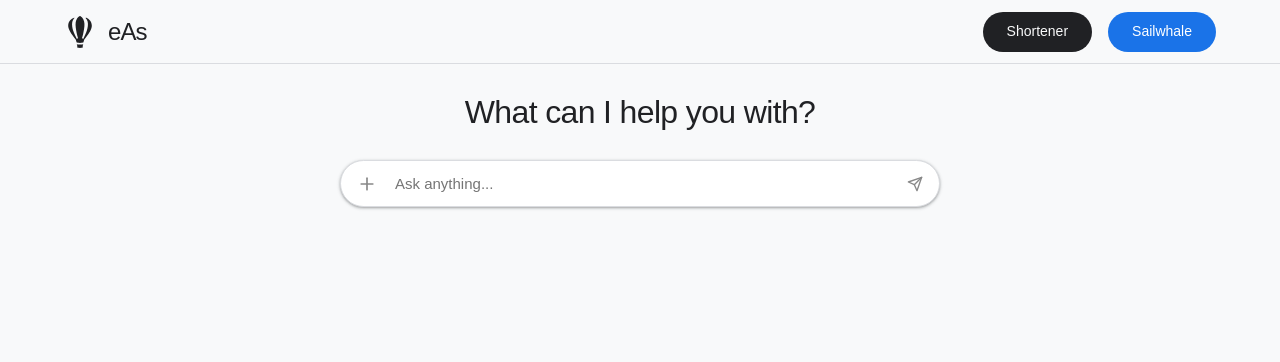
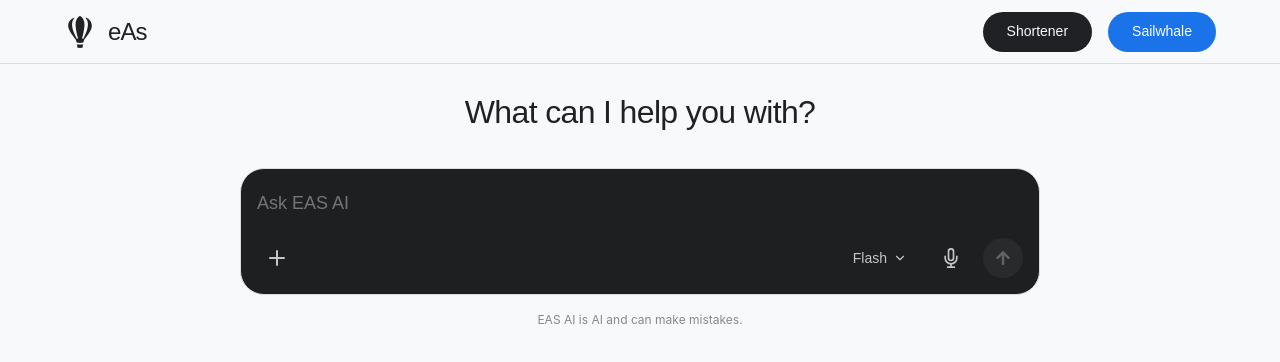
Before and after one commit to zerotowerszero-cyber/eAs, a Next.js app: page /ai in a window 1280 px wide. Shown: the top 362 px of the page. Built offline with nearby package versions, Linux system fonts and the light colour scheme; a web font is replaced by a local one.

Commit message:
feat: redesign ChatUI to match complex input container and chat bubbles

```diff
--- a/src/components/ChatUI.tsx
+++ b/src/components/ChatUI.tsx
@@ -3,7 +3,8 @@
 import React, { useState, useRef, useEffect } from 'react';
 import ReactMarkdown from 'react-markdown';
 import remarkGfm from 'remark-gfm';
-import { FiPlus, FiSend, FiX } from 'react-icons/fi';
+import { FiPlus, FiMic, FiChevronDown, FiThumbsUp, FiThumbsDown, FiRefreshCw, FiCopy, FiMoreHorizontal, FiX } from 'react-icons/fi';
+import { FaArrowUp } from 'react-icons/fa';
 
 type Role = 'user' | 'model';
 
@@ -26,6 +27,7 @@ export default function ChatUI() {
   const [loading, setLoading] = useState(false);
   const [selectedFile, setSelectedFile] = useState<File | null>(null);
   const [filePreview, setFilePreview] = useState<string | null>(null);
+  const [selectedModel, setSelectedModel] = useState('Flash');
 
   const messagesEndRef = useRef<HTMLDivElement>(null);
   const fileInputRef = useRef<HTMLInputElement>(null);
@@ -56,6 +58,10 @@ export default function ChatUI() {
     if (fileInputRef.current) {
       fileInputRef.current.value = '';
     }
+  };
+
+  const copyToClipboard = (text: string) => {
+    navigator.clipboard.writeText(text);
   };
 
   const handleSubmit = async (e?: React.FormEvent) => {
@@ -156,7 +162,7 @@ export default function ChatUI() {
           key={index}
           src={`data:${part.inlineData.mimeType};base64,${part.inlineData.data}`}
           alt="User upload"
-          style={{ maxWidth: '100%', maxHeight: '400px', objectFit: 'contain', borderRadius: '4px', marginTop: '8px', border: '1px solid #333' }}
+          style={{ maxWidth: '100%', maxHeight: '400px', objectFit: 'contain', borderRadius: '16px', marginTop: '8px' }}
         />
       );
     }
@@ -172,21 +178,33 @@ export default function ChatUI() {
         {/* Dynamic Chat / Input Layout */}
         {messages.length === 0 ? (
           <div style={{ flex: 1, display: 'flex', flexDirection: 'column', justifyContent: 'center', alignItems: 'center', padding: '24px' }}>
-            <h2 style={{ fontSize: '32px', fontWeight: 500, marginBottom: '24px', letterSpacing: '-0.02em' }}>What can I help you with?</h2>
+            <h2 style={{ fontSize: '32px', fontWeight: 500, marginBottom: '32px', letterSpacing: '-0.02em', color: 'var(--foreground)' }}>What can I help you with?</h2>
 
-            <div style={{ width: '100%', maxWidth: '600px', display: 'flex', flexDirection: 'column' }}>
+            <div style={{ width: '100%', maxWidth: '800px', display: 'flex', flexDirection: 'column', background: '#1e1f20', borderRadius: '24px', padding: '16px', border: '1px solid var(--border)' }}>
+
               {filePreview && (
-                <div style={{ alignSelf: 'flex-start', marginBottom: '12px', position: 'relative', display: 'inline-block' }}>
-                  <img src={filePreview} alt="preview" style={{ height: '64px', objectFit: 'contain', borderRadius: '4px', border: '1px solid var(--border)', background: 'var(--surface)' }} />
+                <div style={{ alignSelf: 'flex-start', marginBottom: '16px', position: 'relative', display: 'inline-block' }}>
+                  <img src={filePreview} alt="preview" style={{ height: '80px', objectFit: 'contain', borderRadius: '12px' }} />
                   <button
                     onClick={removeFile}
-                    style={{ position: 'absolute', top: '-8px', right: '-8px', background: 'var(--foreground)', color: 'var(--background)', border: 'none', borderRadius: '50%', width: '20px', height: '20px', display: 'flex', alignItems: 'center', justifyContent: 'center', cursor: 'pointer', fontSize: '12px', boxShadow: 'var(--shadow-sm)' }}
+                    style={{ position: 'absolute', top: '-8px', right: '-8px', background: '#333', color: '#fff', border: 'none', borderRadius: '50%', width: '24px', height: '24px', display: 'flex', alignItems: 'center', justifyContent: 'center', cursor: 'pointer', fontSize: '14px' }}
                   ><FiX /></button>
                 </div>
               )}
-              <form onSubmit={handleSubmit} style={{
-                display: 'flex', alignItems: 'center', background: 'var(--surface)', border: '1px solid var(--border)', borderRadius: '24px', padding: '4px 8px', width: '100%', boxShadow: 'var(--shadow-sm)'
-              }}>
+
+              <form onSubmit={handleSubmit} style={{ display: 'flex', flexDirection: 'column', width: '100%' }}>
+
+                <input
+                  type="text"
+                  value={input}
+                  onChange={e => setInput(e.target.value)}
+                  placeholder="Ask EAS AI"
+                  style={{ width: '100%', background: 'transparent', border: 'none', color: '#e3e3e3', fontSize: '18px', outline: 'none', padding: '8px 0', marginBottom: '16px' }}
+                />
+
+                <div style={{ display: 'flex', alignItems: 'center', justifyContent: 'space-between' }}>
+
+                  <div style={{ display: 'flex', alignItems: 'center', gap: '8px' }}>
                     <input
                       type="file"
                       accept="image/*"
@@ -197,59 +215,95 @@ export default function ChatUI() {
                     <button
                       type="button"
                       onClick={() => fileInputRef.current?.click()}
-                  style={{ background: 'transparent', border: 'none', color: '#888', fontSize: '20px', cursor: 'pointer', display: 'flex', alignItems: 'center', justifyContent: 'center', width: '36px', height: '36px', borderRadius: '50%' }}
+                      style={{ background: 'transparent', border: 'none', color: '#c4c7c5', fontSize: '24px', cursor: 'pointer', display: 'flex', alignItems: 'center', justifyContent: 'center', width: '40px', height: '40px', borderRadius: '50%' }}
                       className="hover-bg-surface"
                     >
                       <FiPlus />
                     </button>
-                <input
-                  type="text"
-                  value={input}
-                  onChange={e => setInput(e.target.value)}
-                  placeholder="Ask anything..."
-                  style={{ flex: 1, background: 'transparent', border: 'none', color: 'var(--foreground)', fontSize: '15px', padding: '10px', outline: 'none' }}
-                />
+                  </div>
+
+                  <div style={{ display: 'flex', alignItems: 'center', gap: '12px' }}>
+
+                    <button type="button" style={{ background: 'transparent', border: 'none', color: '#c4c7c5', display: 'flex', alignItems: 'center', gap: '6px', fontSize: '14px', cursor: 'pointer', padding: '8px 12px', borderRadius: '16px' }} className="hover-bg-surface">
+                      {selectedModel} <FiChevronDown />
+                    </button>
+
+                    <button type="button" style={{ background: 'transparent', border: 'none', color: '#c4c7c5', fontSize: '20px', cursor: 'pointer', display: 'flex', alignItems: 'center', justifyContent: 'center', width: '40px', height: '40px', borderRadius: '50%' }} className="hover-bg-surface">
+                      <FiMic />
+                    </button>
+
                     <button
                       type="submit"
                       disabled={loading || (!input.trim() && !selectedFile)}
-                  style={{ background: input.trim() || selectedFile ? 'var(--foreground)' : 'transparent', border: 'none', color: input.trim() || selectedFile ? 'var(--background)' : '#888', fontSize: '16px', cursor: (input.trim() || selectedFile) && !loading ? 'pointer' : 'not-allowed', display: 'flex', alignItems: 'center', justifyContent: 'center', width: '32px', height: '32px', borderRadius: '50%', transition: 'all 0.2s' }}
+                      style={{
+                        background: input.trim() || selectedFile ? '#3169f6' : '#282a2c',
+                        border: 'none',
+                        color: input.trim() || selectedFile ? '#fff' : '#5f6368',
+                        fontSize: '16px', cursor: (input.trim() || selectedFile) && !loading ? 'pointer' : 'not-allowed', display: 'flex', alignItems: 'center', justifyContent: 'center', width: '40px', height: '40px', borderRadius: '50%', transition: 'all 0.2s'
+                      }}
                     >
-                  <FiSend />
+                      <FaArrowUp />
                     </button>
+
+                  </div>
+
+                </div>
               </form>
+            </div>
+            <div style={{ marginTop: '16px', fontSize: '12px', color: '#888' }}>
+              EAS AI is AI and can make mistakes.
             </div>
           </div>
         ) : (
           <>
             {/* Chat History */}
             <div style={{ flex: 1, overflowY: 'auto', padding: '0 24px', display: 'flex', flexDirection: 'column', alignItems: 'center' }}>
-              <div style={{ width: '100%', maxWidth: '800px', display: 'flex', flexDirection: 'column', gap: '24px', paddingBottom: '100px', paddingTop: '32px' }}>
+              <div style={{ width: '100%', maxWidth: '800px', display: 'flex', flexDirection: 'column', gap: '32px', paddingBottom: '160px', paddingTop: '32px' }}>
                 {messages.map((msg, idx) => (
-                  <div key={idx} style={{ display: 'flex', gap: '16px', flexDirection: msg.role === 'user' ? 'row-reverse' : 'row' }}>
-                    <div style={{ width: '28px', height: '28px', borderRadius: '4px', flexShrink: 0,
-                      background: msg.role === 'user' ? 'var(--border)' : 'var(--foreground)',
-                      color: msg.role === 'user' ? 'var(--foreground)' : 'var(--background)',
-                      display: 'flex', alignItems: 'center', justifyContent: 'center', fontWeight: 'bold', fontSize: '12px'
-                    }}>
-                      {msg.role === 'user' ? 'U' : 'AI'}
-                    </div>
+                  <div key={idx} style={{ display: 'flex', flexDirection: 'column', alignItems: msg.role === 'user' ? 'flex-end' : 'flex-start', width: '100%' }}>
+
+                    {msg.role === 'user' ? (
                       <div style={{
                         maxWidth: '85%',
-                      padding: '0px',
-                      fontSize: '15px',
+                        background: '#1e1f20',
+                        padding: '12px 20px',
+                        borderRadius: '24px',
+                        fontSize: '16px',
                         lineHeight: '1.6',
-                      color: 'var(--foreground)',
-                      alignSelf: msg.role === 'user' ? 'flex-end' : 'flex-start'
+                        color: '#e3e3e3'
                       }}>
                         {msg.parts.map((p, i) => renderPart(p, i))}
                       </div>
+                    ) : (
+                      <div style={{ width: '100%' }}>
+                        <div style={{
+                          width: '100%',
+                          fontSize: '16px',
+                          lineHeight: '1.6',
+                          color: 'var(--foreground)',
+                          marginBottom: '12px'
+                        }}>
+                          {msg.parts.map((p, i) => renderPart(p, i))}
+                        </div>
+
+                        {/* Action Row for AI Message */}
+                        {!loading || idx !== messages.length - 1 ? (
+                          <div style={{ display: 'flex', alignItems: 'center', gap: '8px', color: '#c4c7c5' }}>
+                            <button className="action-btn" title="Good response"><FiThumbsUp /></button>
+                            <button className="action-btn" title="Bad response"><FiThumbsDown /></button>
+                            <button className="action-btn" title="Regenerate"><FiRefreshCw /></button>
+                            <button className="action-btn" title="Copy" onClick={() => copyToClipboard(msg.parts[0]?.text || '')}><FiCopy /></button>
+                            <button className="action-btn" title="More"><FiMoreHorizontal /></button>
+                          </div>
+                        ) : null}
+                      </div>
+                    )}
+
                   </div>
                 ))}
+
                 {loading && messages[messages.length - 1]?.role !== 'model' && (
-                  <div style={{ display: 'flex', gap: '16px' }}>
-                    <div style={{ width: '28px', height: '28px', borderRadius: '4px', flexShrink: 0, background: 'var(--foreground)', color: 'var(--background)', display: 'flex', alignItems: 'center', justifyContent: 'center', fontWeight: 'bold', fontSize: '12px' }}>
-                      AI
-                    </div>
+                  <div style={{ display: 'flex', flexDirection: 'column', alignItems: 'flex-start', width: '100%' }}>
                     <div className="typing-indicator" style={{ display: 'flex', alignItems: 'center', gap: '4px', height: '28px' }}>
                       <div className="dot"></div><div className="dot"></div><div className="dot"></div>
                     </div>
@@ -260,23 +314,33 @@ export default function ChatUI() {
             </div>
 
             {/* Bottom Input Area */}
-            <div style={{ position: 'absolute', bottom: 0, left: 0, right: 0, padding: '16px 24px', display: 'flex', justifyContent: 'center', background: 'linear-gradient(to top, var(--background) 80%, transparent)' }}>
-              <div style={{ width: '100%', maxWidth: '800px', display: 'flex', flexDirection: 'column' }}>
+            <div style={{ position: 'absolute', bottom: 0, left: 0, right: 0, padding: '16px 24px', display: 'flex', flexDirection: 'column', alignItems: 'center', background: 'linear-gradient(to top, var(--background) 90%, transparent)' }}>
+
+              <div style={{ width: '100%', maxWidth: '800px', display: 'flex', flexDirection: 'column', background: '#1e1f20', borderRadius: '24px', padding: '16px', border: '1px solid var(--border)' }}>
 
                 {filePreview && (
-                  <div style={{ alignSelf: 'flex-start', marginBottom: '8px', position: 'relative', display: 'inline-block' }}>
-                    <img src={filePreview} alt="preview" style={{ height: '56px', objectFit: 'contain', borderRadius: '4px', border: '1px solid var(--border)', background: 'var(--surface)' }} />
+                  <div style={{ alignSelf: 'flex-start', marginBottom: '16px', position: 'relative', display: 'inline-block' }}>
+                    <img src={filePreview} alt="preview" style={{ height: '80px', objectFit: 'contain', borderRadius: '12px' }} />
                     <button
                       onClick={removeFile}
-                      style={{ position: 'absolute', top: '-6px', right: '-6px', background: 'var(--foreground)', color: 'var(--background)', border: 'none', borderRadius: '50%', width: '18px', height: '18px', display: 'flex', alignItems: 'center', justifyContent: 'center', cursor: 'pointer', fontSize: '12px', boxShadow: 'var(--shadow-sm)' }}
+                      style={{ position: 'absolute', top: '-8px', right: '-8px', background: '#333', color: '#fff', border: 'none', borderRadius: '50%', width: '24px', height: '24px', display: 'flex', alignItems: 'center', justifyContent: 'center', cursor: 'pointer', fontSize: '14px' }}
                     ><FiX /></button>
                   </div>
                 )}
 
-                <form onSubmit={handleSubmit} style={{
-                  display: 'flex', alignItems: 'center', background: 'var(--surface)', border: '1px solid var(--border)', borderRadius: '24px', padding: '4px 8px', width: '100%', boxShadow: 'var(--shadow-sm)'
-                }}>
+                <form onSubmit={handleSubmit} style={{ display: 'flex', flexDirection: 'column', width: '100%' }}>
 
+                  <input
+                    type="text"
+                    value={input}
+                    onChange={e => setInput(e.target.value)}
+                    placeholder="Ask EAS AI"
+                    style={{ width: '100%', background: 'transparent', border: 'none', color: '#e3e3e3', fontSize: '16px', outline: 'none', padding: '4px 0', marginBottom: '12px' }}
+                  />
+
+                  <div style={{ display: 'flex', alignItems: 'center', justifyContent: 'space-between' }}>
+
+                    <div style={{ display: 'flex', alignItems: 'center', gap: '8px' }}>
                       <input
                         type="file"
                         accept="image/*"
@@ -287,28 +351,43 @@ export default function ChatUI() {
                       <button
                         type="button"
                         onClick={() => fileInputRef.current?.click()}
-                    style={{ background: 'transparent', border: 'none', color: '#888', fontSize: '20px', cursor: 'pointer', display: 'flex', alignItems: 'center', justifyContent: 'center', width: '36px', height: '36px', borderRadius: '50%' }}
+                        style={{ background: 'transparent', border: 'none', color: '#c4c7c5', fontSize: '20px', cursor: 'pointer', display: 'flex', alignItems: 'center', justifyContent: 'center', width: '36px', height: '36px', borderRadius: '50%' }}
                         className="hover-bg-surface"
                       >
                         <FiPlus />
                       </button>
+                    </div>
 
-                  <input
-                    type="text"
-                    value={input}
-                    onChange={e => setInput(e.target.value)}
-                    placeholder="Ask anything..."
-                    style={{ flex: 1, background: 'transparent', border: 'none', color: 'var(--foreground)', fontSize: '15px', padding: '10px', outline: 'none' }}
-                  />
+                    <div style={{ display: 'flex', alignItems: 'center', gap: '12px' }}>
+
+                      <button type="button" style={{ background: 'transparent', border: 'none', color: '#c4c7c5', display: 'flex', alignItems: 'center', gap: '6px', fontSize: '14px', cursor: 'pointer', padding: '6px 12px', borderRadius: '16px' }} className="hover-bg-surface">
+                        {selectedModel} <FiChevronDown />
+                      </button>
+
+                      <button type="button" style={{ background: 'transparent', border: 'none', color: '#c4c7c5', fontSize: '18px', cursor: 'pointer', display: 'flex', alignItems: 'center', justifyContent: 'center', width: '36px', height: '36px', borderRadius: '50%' }} className="hover-bg-surface">
+                        <FiMic />
+                      </button>
 
                       <button
                         type="submit"
                         disabled={loading || (!input.trim() && !selectedFile)}
-                    style={{ background: input.trim() || selectedFile ? 'var(--foreground)' : 'transparent', border: 'none', color: input.trim() || selectedFile ? 'var(--background)' : '#888', fontSize: '16px', cursor: (input.trim() || selectedFile) && !loading ? 'pointer' : 'not-allowed', display: 'flex', alignItems: 'center', justifyContent: 'center', width: '32px', height: '32px', borderRadius: '50%', transition: 'all 0.2s' }}
+                        style={{
+                          background: input.trim() || selectedFile ? '#3169f6' : '#282a2c',
+                          border: 'none',
+                          color: input.trim() || selectedFile ? '#fff' : '#5f6368',
+                          fontSize: '14px', cursor: (input.trim() || selectedFile) && !loading ? 'pointer' : 'not-allowed', display: 'flex', alignItems: 'center', justifyContent: 'center', width: '36px', height: '36px', borderRadius: '50%', transition: 'all 0.2s'
+                        }}
                       >
-                    <FiSend />
+                        <FaArrowUp />
                       </button>
+
+                    </div>
+
+                  </div>
                 </form>
+              </div>
+              <div style={{ marginTop: '12px', fontSize: '12px', color: '#888' }}>
+                EAS AI is AI and can make mistakes.
               </div>
             </div>
           </>
@@ -316,9 +395,11 @@ export default function ChatUI() {
       </div>
 
       <style dangerouslySetInnerHTML={{__html: `
-        .hover-bg-surface:hover { background-color: var(--border) !important; color: var(--foreground) !important; }
+        .hover-bg-surface:hover { background-color: rgba(255,255,255,0.1) !important; color: #fff !important; }
+        .action-btn { background: transparent; border: none; color: inherit; font-size: 16px; cursor: pointer; display: flex; align-items: center; justify-content: center; width: 32px; height: 32px; border-radius: 50%; transition: all 0.2s; }
+        .action-btn:hover { background-color: rgba(255,255,255,0.1); color: #fff; }
         .typing-indicator .dot {
-          width: 5px; height: 5px; background: #888; border-radius: 50%;
+          width: 6px; height: 6px; background: #888; border-radius: 50%;
           animation: bounce 1.4s infinite ease-in-out both;
         }
         .typing-indicator .dot:nth-child(1) { animation-delay: -0.32s; }
@@ -330,8 +411,8 @@ export default function ChatUI() {
         .markdown-body { font-family: inherit; }
         .markdown-body p { margin-top: 0; margin-bottom: 16px; }
         .markdown-body p:last-child { margin-bottom: 0; }
-        .markdown-body pre { background: var(--surface); padding: 16px; border-radius: 4px; overflow-x: auto; margin-bottom: 16px; border: 1px solid var(--border); }
-        .markdown-body code { font-family: monospace; background: var(--surface); padding: 2px 4px; border-radius: 4px; border: 1px solid var(--border); }
+        .markdown-body pre { background: #1e1f20; padding: 16px; border-radius: 8px; overflow-x: auto; margin-bottom: 16px; border: 1px solid var(--border); }
+        .markdown-body code { font-family: monospace; background: #1e1f20; padding: 2px 4px; border-radius: 4px; border: 1px solid var(--border); }
         .markdown-body pre code { background: transparent; padding: 0; border: none; }
         .markdown-body ul, .markdown-body ol { margin-top: 0; margin-bottom: 16px; padding-left: 20px; }
         .markdown-body li { margin-bottom: 4px; }
```
Lines whose indentation alone changed are shown as unchanged.
